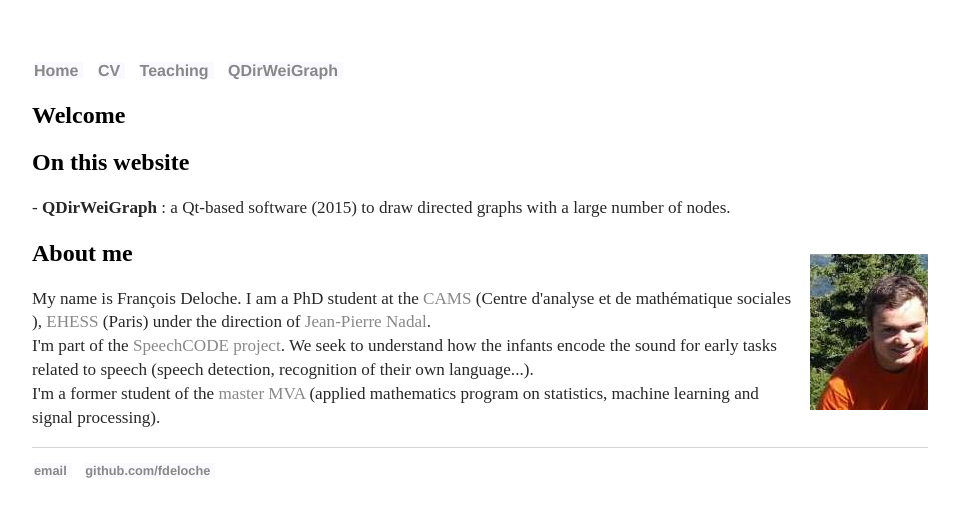
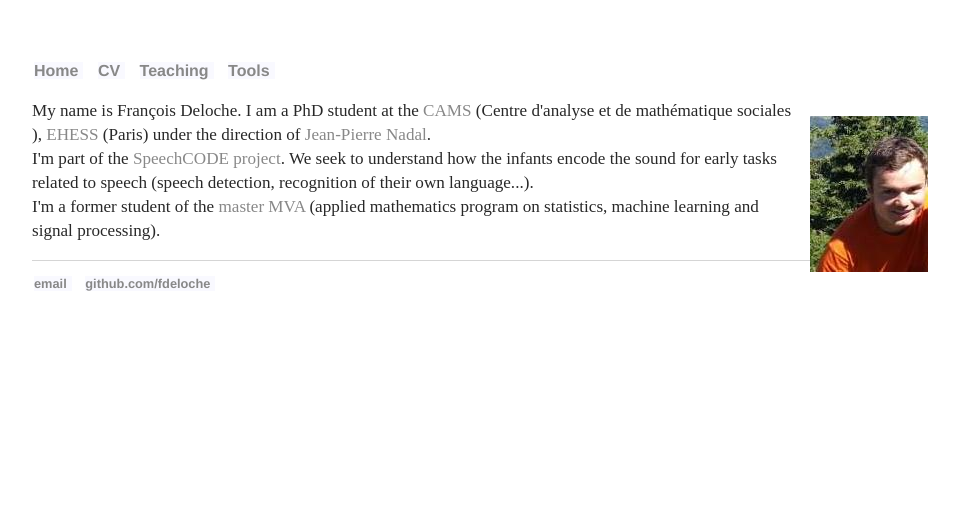
Before and after one commit to fdeloche/fdeloche.github.io, a Jekyll site: the page built from index.html, in a window 1280 px wide. Shown: the top 517 px of the page, without its empty margins (160-1119 px from the left). Built offline with Jekyll 4.4.1, drawn with Linux system fonts in a browser that asks for light colours.

```diff
--- a/_includes/header.htm
+++ b/_includes/header.htm
@@ -3,6 +3,6 @@
 	        		<li><a href="/">Home</a></li>
 	        		<li><a href="/CV.html">CV</a></li>
 	        			        		<li><a href="/teaching.html">Teaching</a></li>
-				<li><a href="/qdirweigraph.html">QDirWeiGraph</a></li>
+				<li><a href="/tools.html">Tools</a></li>
 	    		</ul>
 			</nav>
--- a/index.html
+++ b/index.html
@@ -3,13 +3,8 @@ layout: default
 title: François Deloche - Personal page
 ---
 <div class="maindiv">
-<h2>Welcome</h2>
 
-<h2>On this website</h2>
-<p>- <b>QDirWeiGraph</b> : a Qt-based software (2015) to draw directed graphs with a large number of nodes.
-</p>
 <p style="float:right; margin-left:10px"><img src="/Images/photo.jpg"></p>
-<h2>About me</h2>
 <p>My name is François Deloche. I am a PhD student at the <a href="http://cams.ehess.fr/">CAMS</a> (Centre d'analyse et de mathématique sociales ), <a href="http://www.ehess.fr/fr">EHESS</a> (Paris) under the direction of <a href="http://www.lps.ens.fr/~nadal/">Jean-Pierre Nadal</a>.<br> I'm part of the <a href="http://sites.google.com/site/juditgervain/speechcode">SpeechCODE project</a>. We seek to understand how the infants encode the sound for early tasks related to speech (speech detection, recognition of their own language...).<br>
 I'm a former student of the <a href="http://www.math.ens-cachan.fr/version-francaise/formations/master-mva/">master MVA</a> (applied mathematics program on statistics, machine learning and signal processing).
 </p>
```
Also changed, not shown: tools.html (added, +26 -0 lines).
